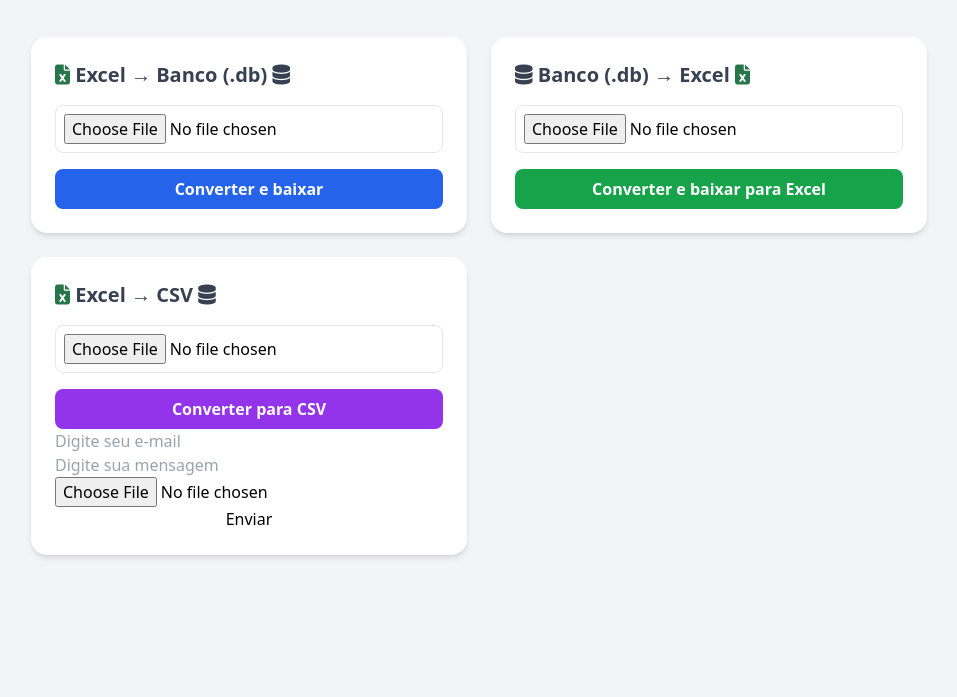
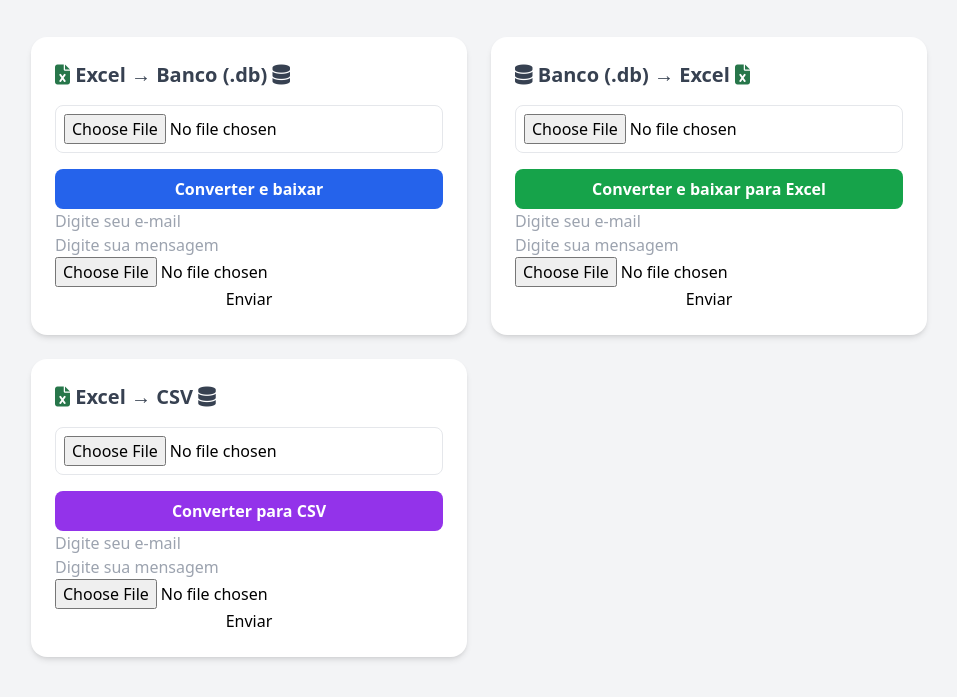
Before and after one commit to GustavoSB3/Automa--oP, a website: page templates/index.html in a window 1280 px wide. Shown: the part 103-800 px from the top of the page, without its empty margins (161-1118 px from the left). Drawn offline with nearby package versions, Linux system fonts and the light colour scheme.

Commit message:
ajuste no HTML

```diff
--- a/templates/index.html
+++ b/templates/index.html
@@ -57,6 +57,14 @@
           >
             Converter e baixar
           </button>
+
+          <input type="text" id="email" placeholder="Digite seu e-mail" />
+
+          <input type="text" id="message" placeholder="Digite sua mensagem" />
+
+          <input type="file" id="sendInput" accept="pdf" />
+
+          <button id="sendButton" onclick="enviarEmailXLS()">Enviar</button>
         </div>
 
         <div
@@ -83,6 +91,14 @@
           >
             Converter e baixar para Excel
           </button>
+
+          <input type="text" id="email" placeholder="Digite seu e-mail" />
+
+          <input type="text" id="message" placeholder="Digite sua mensagem" />
+
+          <input type="file" id="sendInput" accept="pdf" />
+
+          <button id="sendButton" onclick="enviarEmailDB()">Enviar</button>
         </div>
 
         <div
```
